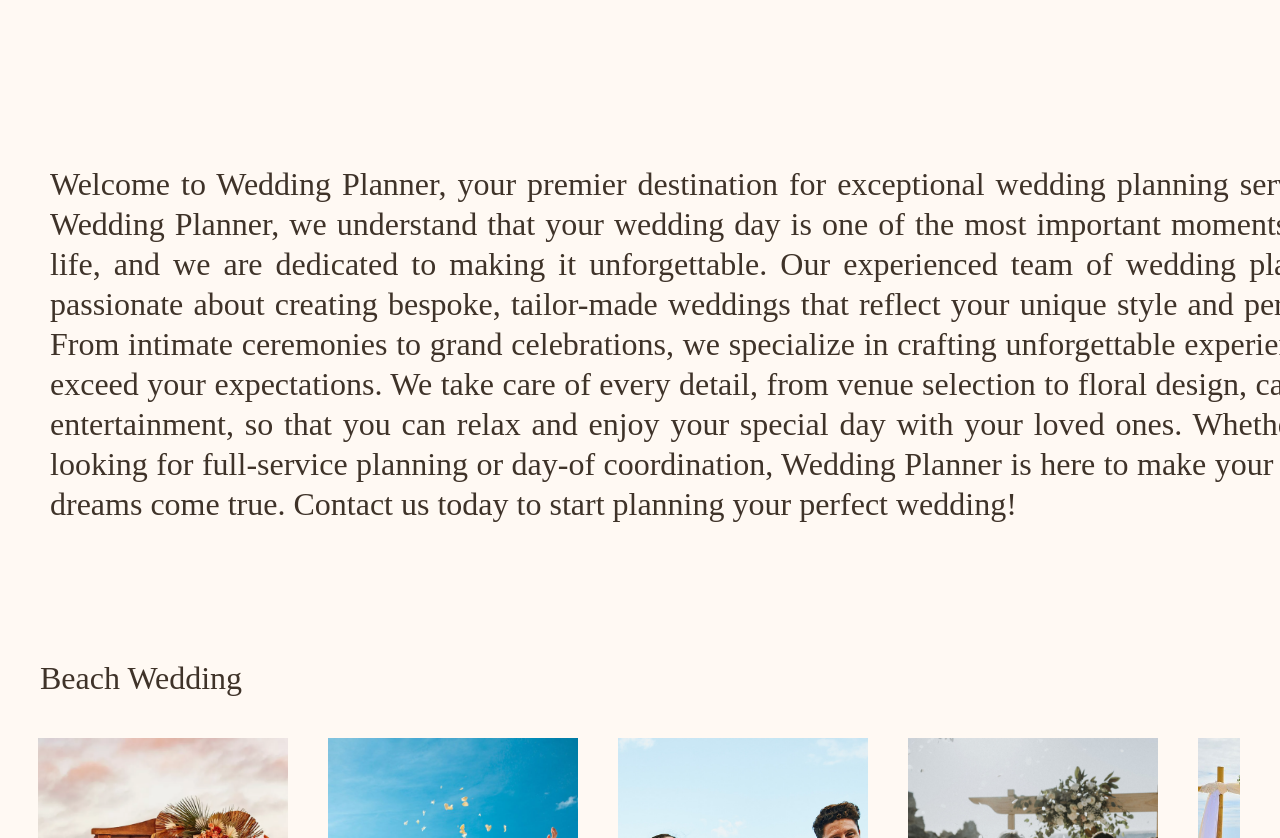
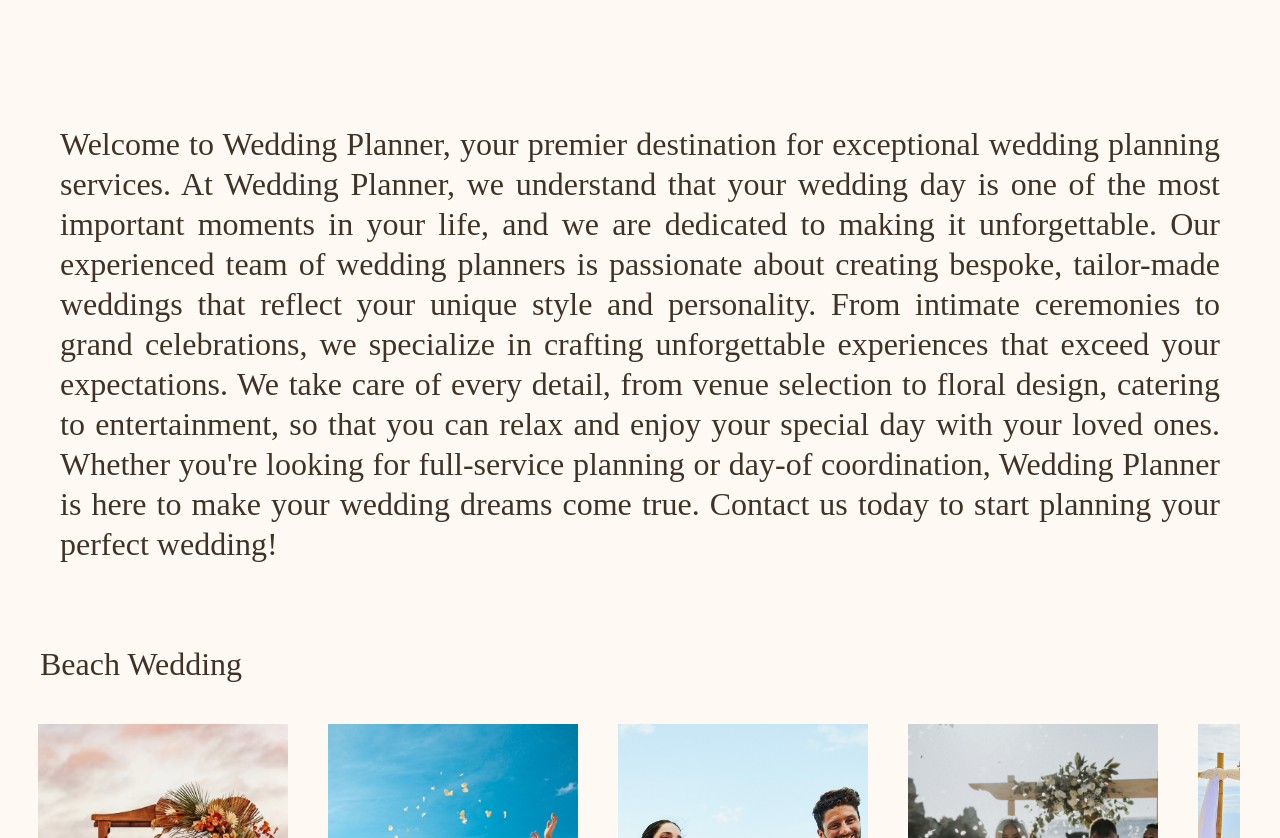
Before and after one commit to ichhrak/Wedding-Planner, a plain HTML site: page index.html in a window 1280 px wide. Shown: the part 616-1454 px from the top of the page. Drawn offline with Linux system fonts and the light colour scheme; files whose address does not match are found by name.

Commit message:
modifications

```diff
--- a/index.html
+++ b/index.html
@@ -25,7 +25,7 @@
       </header>
 
     <section class="homescreen" style=" background-color: #FFF9F3;">
-        <h2 class="description" id= "about" style="width: 1342px; height: 474px; margin-left: 50px; margin-top: 100px;
+        <h2 class="description" id= "about" style="width: 100%; height: auto; padding: 60px;
         font-family: 'Alike'; font-style: normal; font-weight: 400; font-size: 32px; line-height: 40px; text-align: justify;
         color: #3F3329;">Welcome to Wedding Planner, your premier destination for exceptional wedding planning services.
              At Wedding Planner, we understand that your wedding day is one of the most important moments in your life,
```
